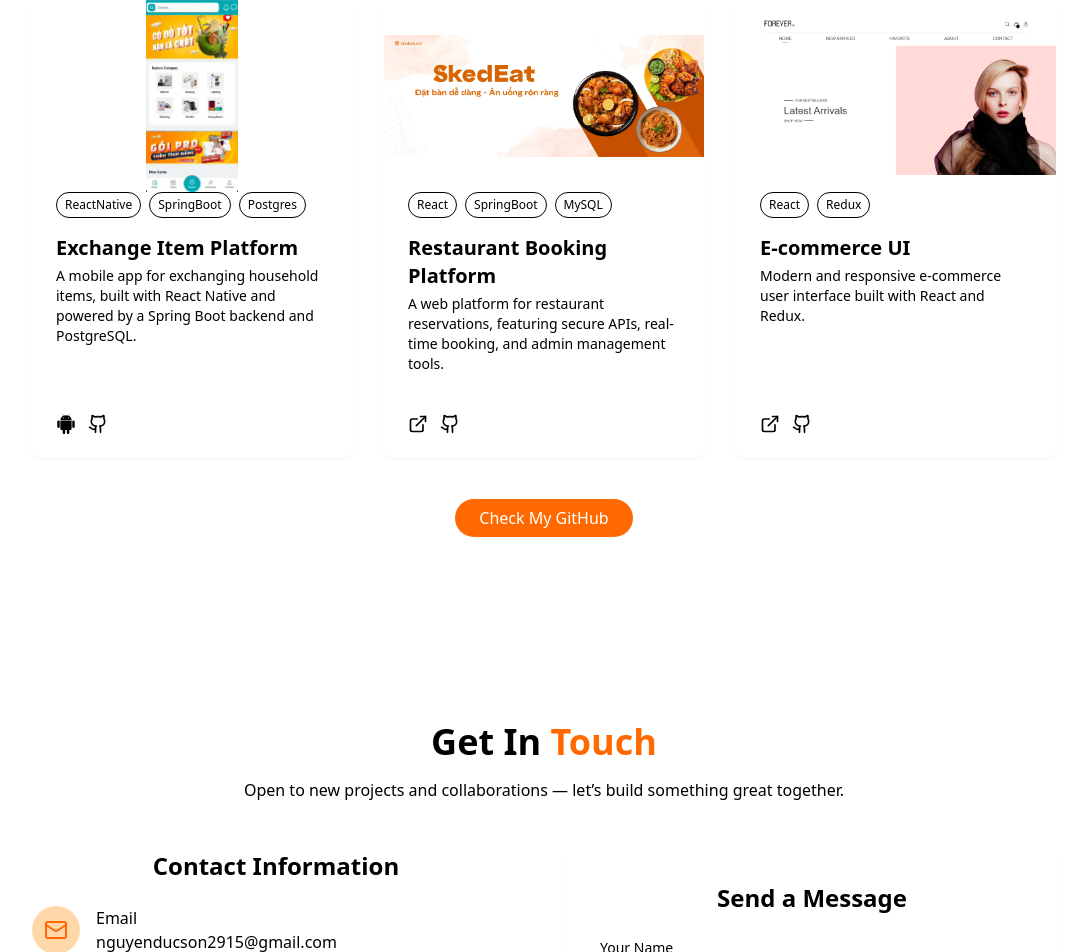
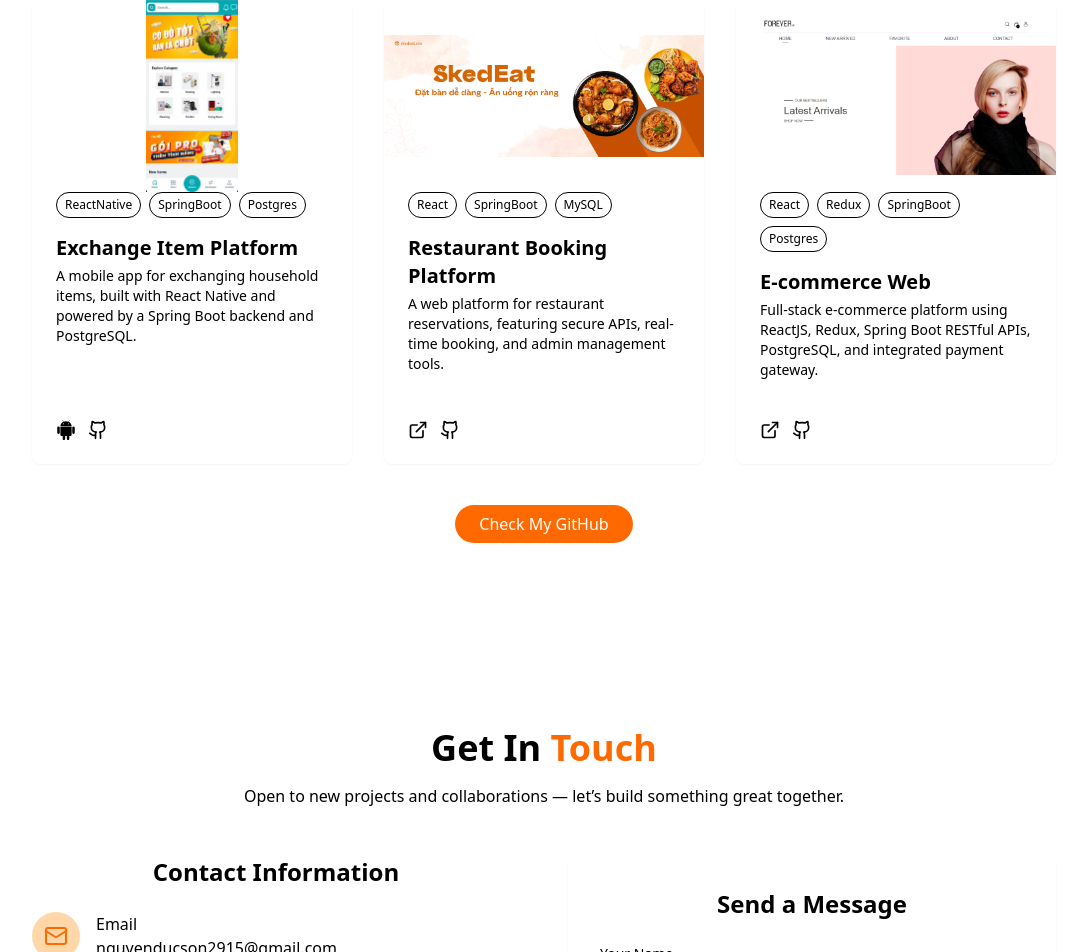
Before and after one commit to Son-2003/my-portfolio, a React (Vite) app: page / in a window 1280 px wide. Shown: the part 3042-3994 px from the top of the page, without its empty margins (96-1183 px from the left). Built offline with nearby package versions, Linux system fonts and the light colour scheme.

Commit message:
update project e-commerse

```diff
--- a/src/components/ProjectsSection.tsx
+++ b/src/components/ProjectsSection.tsx
@@ -25,11 +25,11 @@ const projects = [
   },
   {
     id: 3,
-    title: "E-commerce UI",
+    title: "E-commerce Web",
     description:
-      "Modern and responsive e-commerce user interface built with React and Redux.",
+      "Full-stack e-commerce platform using ReactJS, Redux, Spring Boot RESTful APIs, PostgreSQL, and integrated payment gateway.",
     image: "/projects/project3.png",
-    tags: ["React", "Redux"],
+    tags: ["React", "Redux", "SpringBoot", "Postgres"],
     demoUrl: "https://ecommerce.reasvn.site/",
     githubUrl: "https://github.com/Son-2003/e-commerse",
   },
@@ -86,7 +86,6 @@ export const ProjectsSection = ({ isDarkMode }: ProjectsSectionProps) => {
 
                 <h3 className="text-xl font-semibold mb-1"> {project.title}</h3>
                 <p className="text-sm mb-4">{project.description}</p>
-
               </div>
 
               <div className="flex space-x-3 mt-auto p-6">
```
Lines whose indentation alone changed are shown as unchanged.
